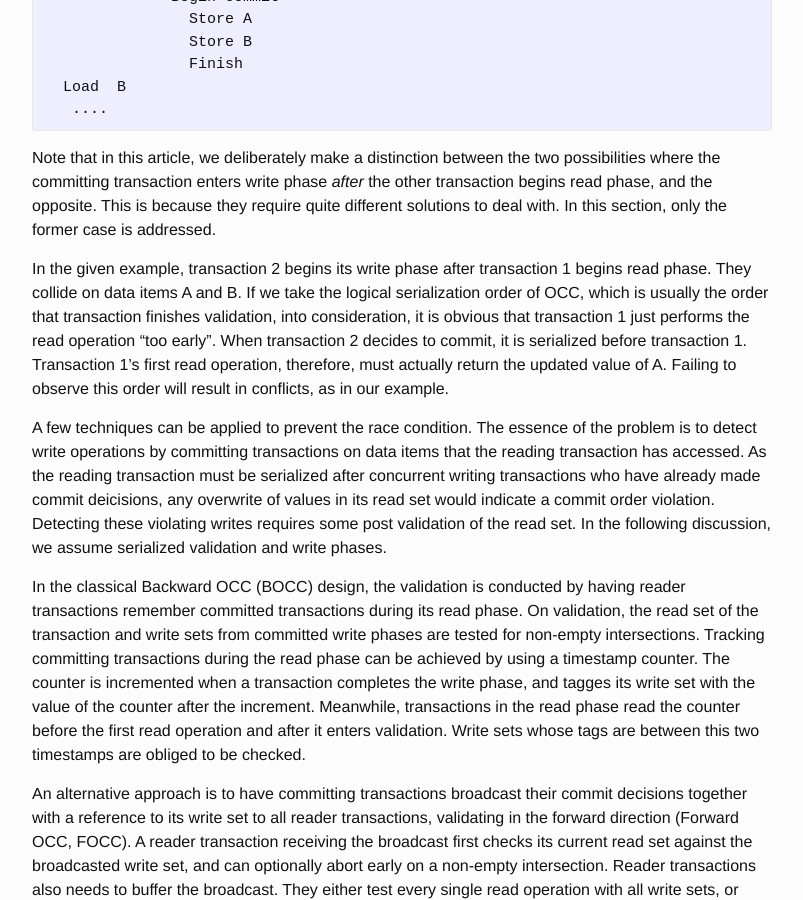
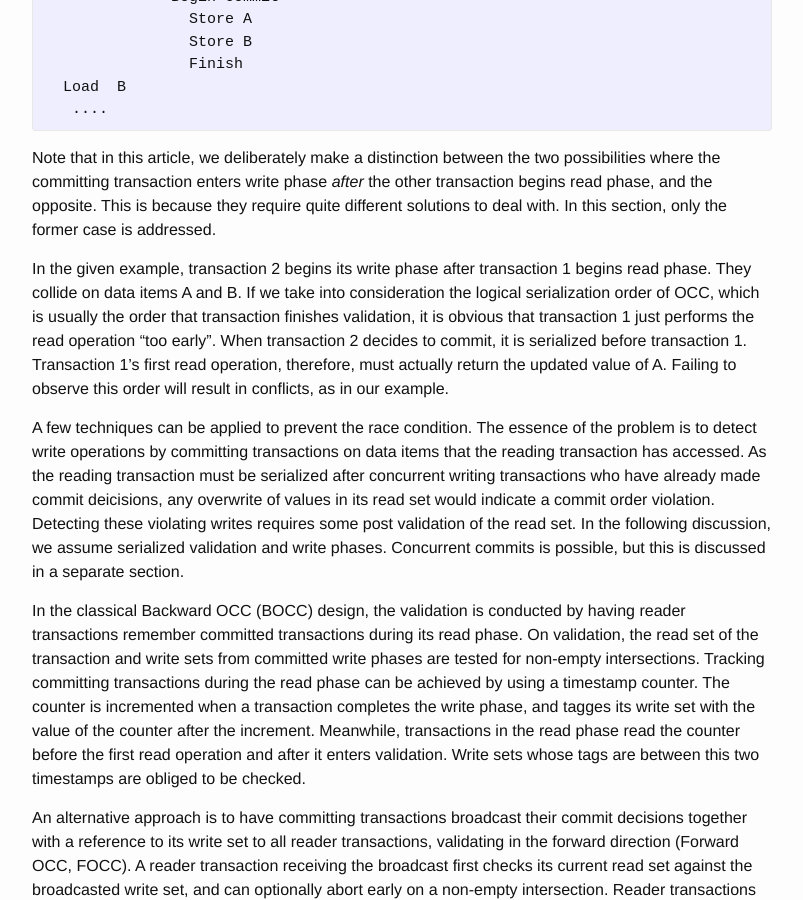
Before and after one commit to wangziqi2013/wangziqi2013.github.io, a Jekyll site: the page built from _posts/2018-03-21-Analyzing-OCC-Anomalies-and-Solutions.markdown, in a window 1280 px wide and 900 px high, scrolled down 869 px. Shown: the whole window, without its empty margins (238-1041 px from the left). Built offline with Jekyll 4.4.1, drawn with Linux system fonts in a browser that asks for light colours.

Commit message:
Small change

```diff
--- a/_posts/2018-03-21-Analyzing-OCC-Anomalies-and-Solutions.markdown
+++ b/_posts/2018-03-21-Analyzing-OCC-Anomalies-and-Solutions.markdown
@@ -47,8 +47,8 @@ phase, and the opposite. This is because they require quite different solutions
 only the former case is addressed.
 
 In the given example, transaction 2 begins its write phase after transaction 1 begins
-read phase. They collide on data items A and B. If we take the logical serialization order of OCC,
-which is usually the order that transaction finishes validation, into consideration, it is obvious that
+read phase. They collide on data items A and B. If we take into consideration the logical
+serialization order of OCC, which is usually the order that transaction finishes validation, it is obvious that
 transaction 1 just performs the read operation "too early". When transaction 2 decides to commit,
 it is serialized before transaction 1. Transaction 1's first read operation, therefore, must actually
 return the updated value of A. Failing to observe this order will result in conflicts, as in our example.
@@ -58,7 +58,7 @@ operations by committing transactions on data items that the reading transaction
 reading transaction must be serialized after concurrent writing transactions who have already made commit deicisions,
 any overwrite of values in its read set would indicate a commit order violation. Detecting these violating writes
 requires some post validation of the read set. In the following discussion, we assume serialized validation and write
-phases.
+phases. Concurrent commits is possible, but this is discussed in a separate section.
 
 In the classical Backward OCC (BOCC) design, the validation is conducted by having reader transactions remember
 committed transactions during its read phase. On validation, the read set of the transaction and write sets from
```
